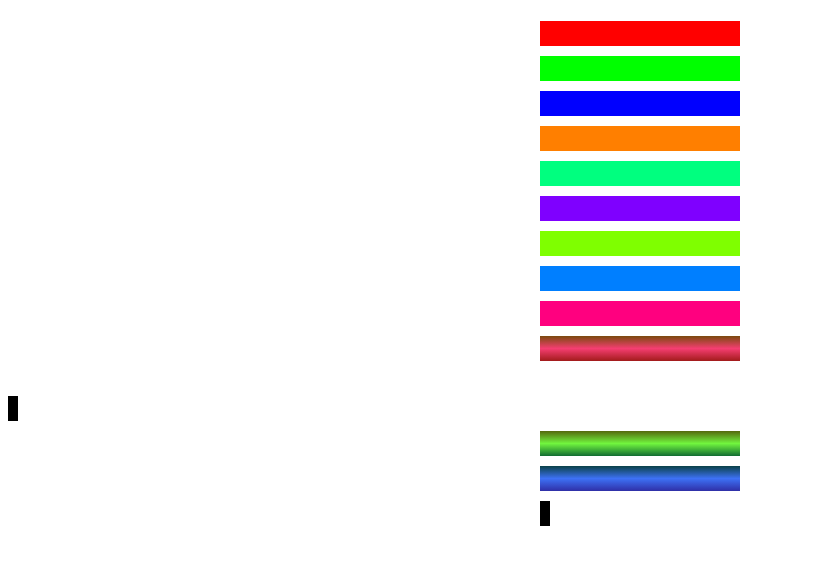
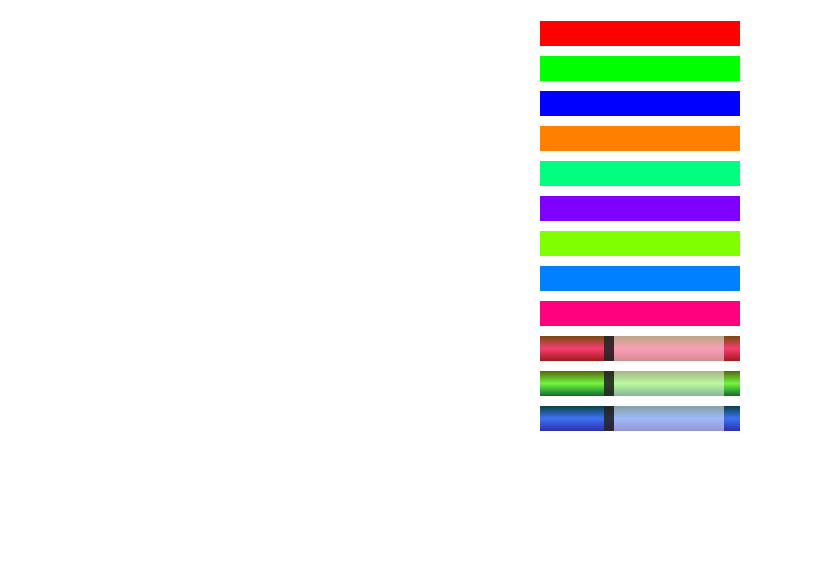
Before and after one commit to luongaimy/Responsive-Web-Design, a plain HTML site: page colormarker/colormarker.html in a window 1280 px wide. Shown: the part 79-644 px from the top of the page, without its empty margins (0-830 px from the left). Drawn offline with Linux system fonts and the light colour scheme.

Commit message:
add color

```diff
--- a/colormarker/colormarker.html
+++ b/colormarker/colormarker.html
@@ -18,13 +18,19 @@
       <div class="marker seven"></div>
       <div class="marker eight"></div>
       <div class="marker nine"></div>
-      <div class="marker red"></div>
+      <div class="marker red">
         <div class="cap"></div>
         <div class="sleeve"></div>
-      <div class="marker green"></div>
-      <div class="marker blue"></div>
+      </div>
+      <div class="marker green">
+        <div class="cap"></div>
+        <div class="sleeve"></div>
+      </div>
+      <div class="marker blue">
+        <div class="cap"></div>
+        <div class="sleeve"></div>
+      </div>
       <div class="marker cyan">
-        <div class="sleeve"></div>
       </div>
     </div>
   </body>
--- a/colormarker/styles.css
+++ b/colormarker/styles.css
@@ -73,5 +73,9 @@ h1 {
     /* border-left-width: 10px;
     border-left-style: solid;
     border-left-color: black; */
-    border-left: 10px solid black;
+    border-left: 10px solid rgba(0, 0, 0, 0.75);
   }
+
+  .cap, .sleeve {
+    display: inline-block;
+  }
```
